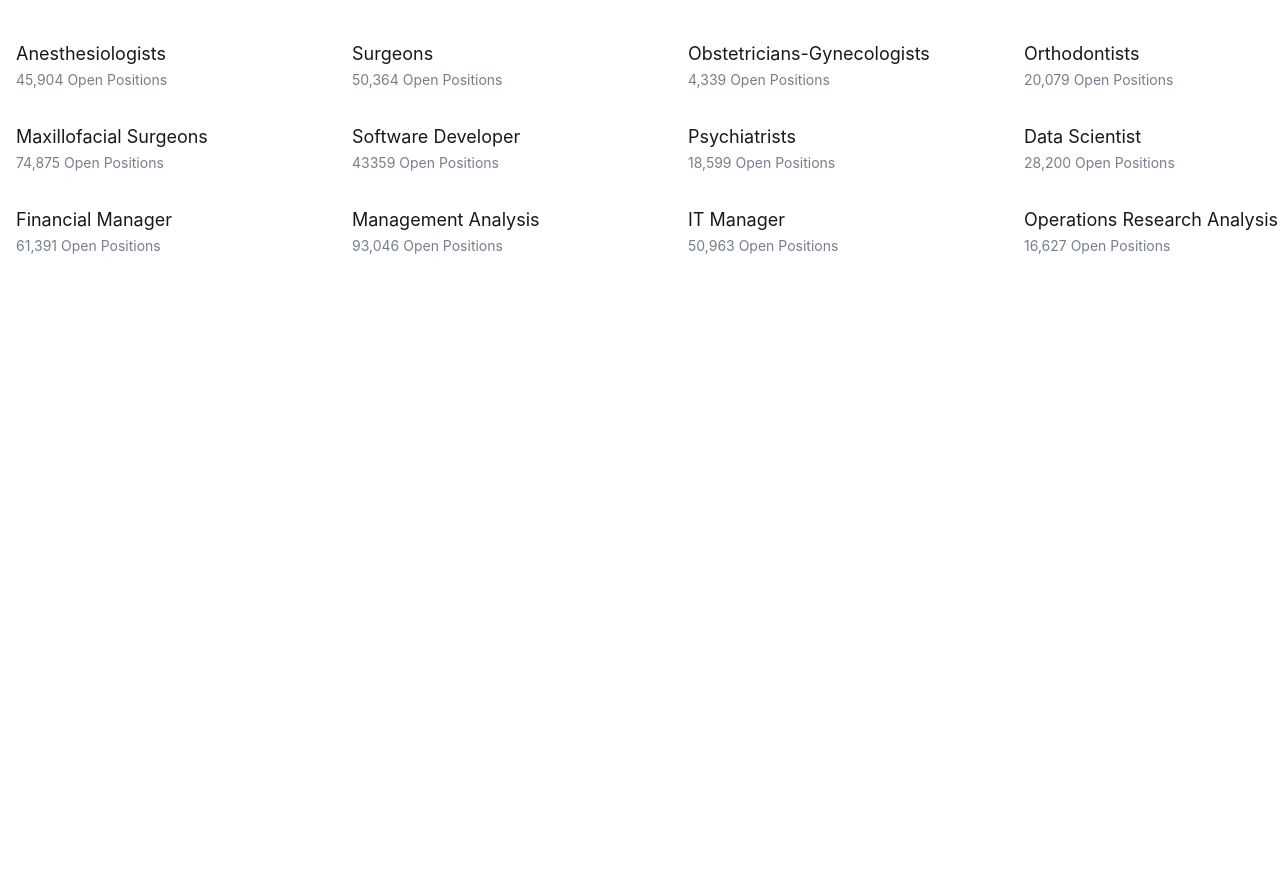
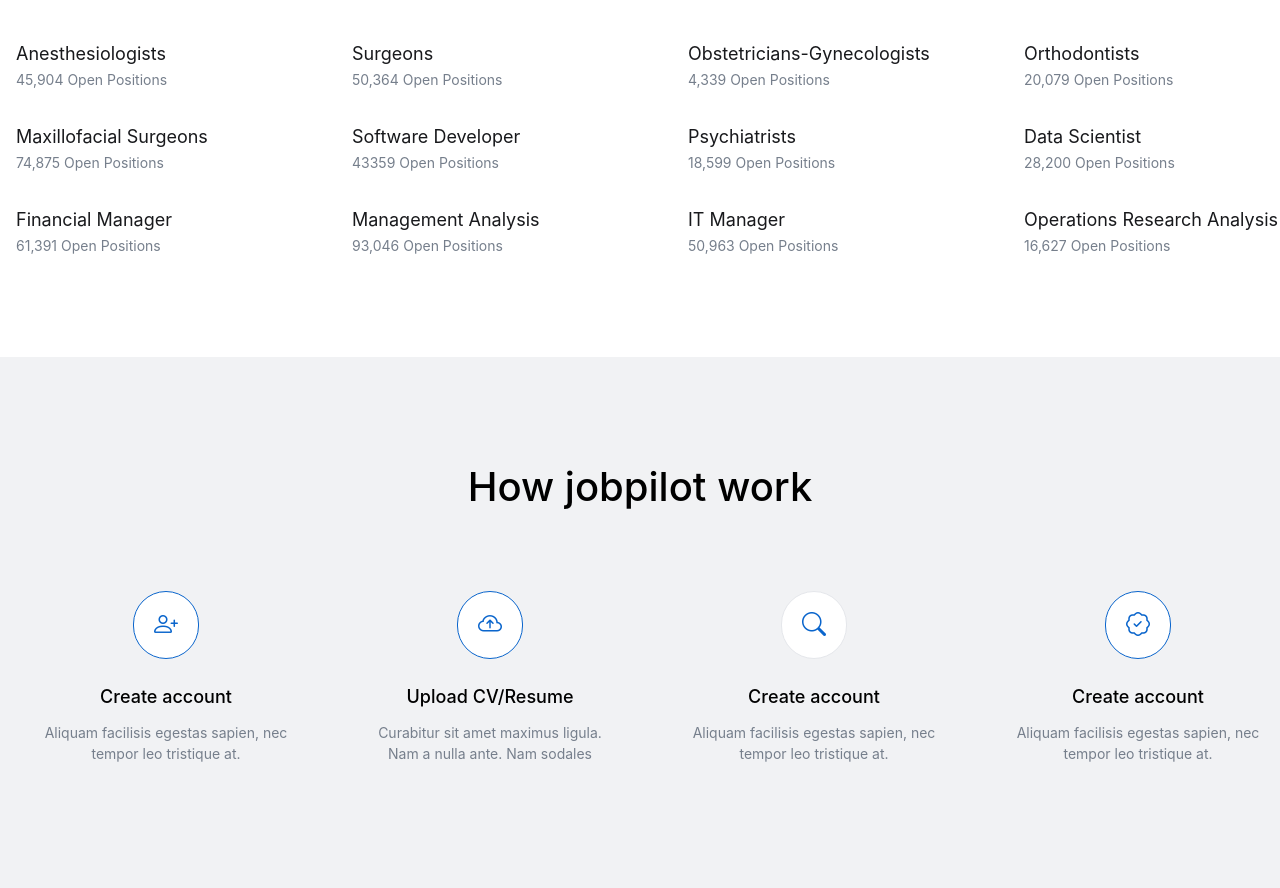
Before and after one commit to pnasiba/edujob.uz, a website: page index.html in a window 1280 px wide. Shown: the part 1142-2030 px from the top of the page. Before the commit the page ends 1499 px from the top, so only its background shows below. Drawn offline with nearby package versions, Linux system fonts and the light colour scheme.

Commit message:
work section done

```diff
--- a/index.html
+++ b/index.html
@@ -294,6 +294,56 @@
             </div>
         </section>
 
+        <section class="work bg-[#F1F2F4]">
+            <div class="container px-4 mx-auto">
+                <div class="py-[100px]">
+                    <h1 class="text-[40px] font-medium text-center mb-[50px]">How jobpilot work</h1>
+                    <div class="flex gap-[24px]">
+                        <div class="p-[24px] hover:bg-white rounded-[12px] w-[312px]">
+                            <div class="px-[20px] py-[17px] mx-[93px] rounded-full border-[1px] border-[#0A65CC] text-[#0A65CC] bg-white hover:bg-[#0A65CC] mb-[24px] hover:text-white">
+                                <i class="bi bi-person-plus text-2xl text-center text-[#0A65CC] hover:text-white"></i>
+                            </div>
+
+                            <p class="font-medium text-[18px] text-center mb-[12px]">Create account</p>
+
+                            <p class="text-[14px] text-[#767F8C] text-center">Aliquam facilisis egestas sapien, nec tempor leo tristique at.</p>
+                        </div>
+
+                         <div class="p-[24px] hover:bg-white rounded-[12px] w-[312px]">
+                            <div class="px-[20px] py-[17px] mx-[93px] rounded-full border-[1px] border-[#0A65CC] bg text-[#0A65CC] bg-white hover:bg-[#0A65CC] mb-[24px] hover:text-white">
+                                <i class="bi bi-cloud-arrow-up text-2xl text-center text-[#0A65CC] hover:text-white"></i>
+                            </div>
+
+                            <p class="font-medium text-[18px] text-center mb-[12px]">Upload CV/Resume</p>
+
+                            <p class="text-[14px] text-[#767F8C] text-center">Curabitur sit amet maximus ligula. Nam a nulla ante. Nam sodales</p>
+                        </div>
+
+                         <div class="p-[24px] hover:bg-white rounded-[12px] w-[312px]">
+                            <div class="px-[20px] py-[17px] mx-[93px] rounded-full border-[1px] border-[#0A text-[#0A65CC] bg-white hover:bg-[#0A65CC] mb-[24px] hover:text-white">
+                                <i class="bi bi-search text-2xl text-center text-[#0A65CC] hover:text-white"></i>
+                            </div>
+
+                            <p class="font-medium text-[18px] text-center mb-[12px]">Create account</p>
+
+                            <p class="text-[14px] text-[#767F8C] text-center">Aliquam facilisis egestas sapien, nec tempor leo tristique at.</p>
+                        </div>
+
+                         <div class="p-[24px] hover:bg-white rounded-[12px] w-[312px]">
+                            <div class="px-[20px] py-[17px] mx-[93px] rounded-full border-[1px] border-[#0A65CC] text-[#0A65CC] bg-white hover:bg-[#0A65CC] mb-[24px] hover:text-white">
+                                <i class="bi bi-patch-check text-2xl text-center text-[#0A65CC] hover:text-white"></i>
+                            </div>
+
+                            <p class="font-medium text-[18px] text-center mb-[12px]">Create account</p>
+
+                            <p class="text-[14px] text-[#767F8C] text-center">Aliquam facilisis egestas sapien, nec tempor leo tristique at.</p>
+                        </div>
+
+                    </div>
+                </div>
+            </div>
+        </section>
+
 
     </main>
 </body>
```
